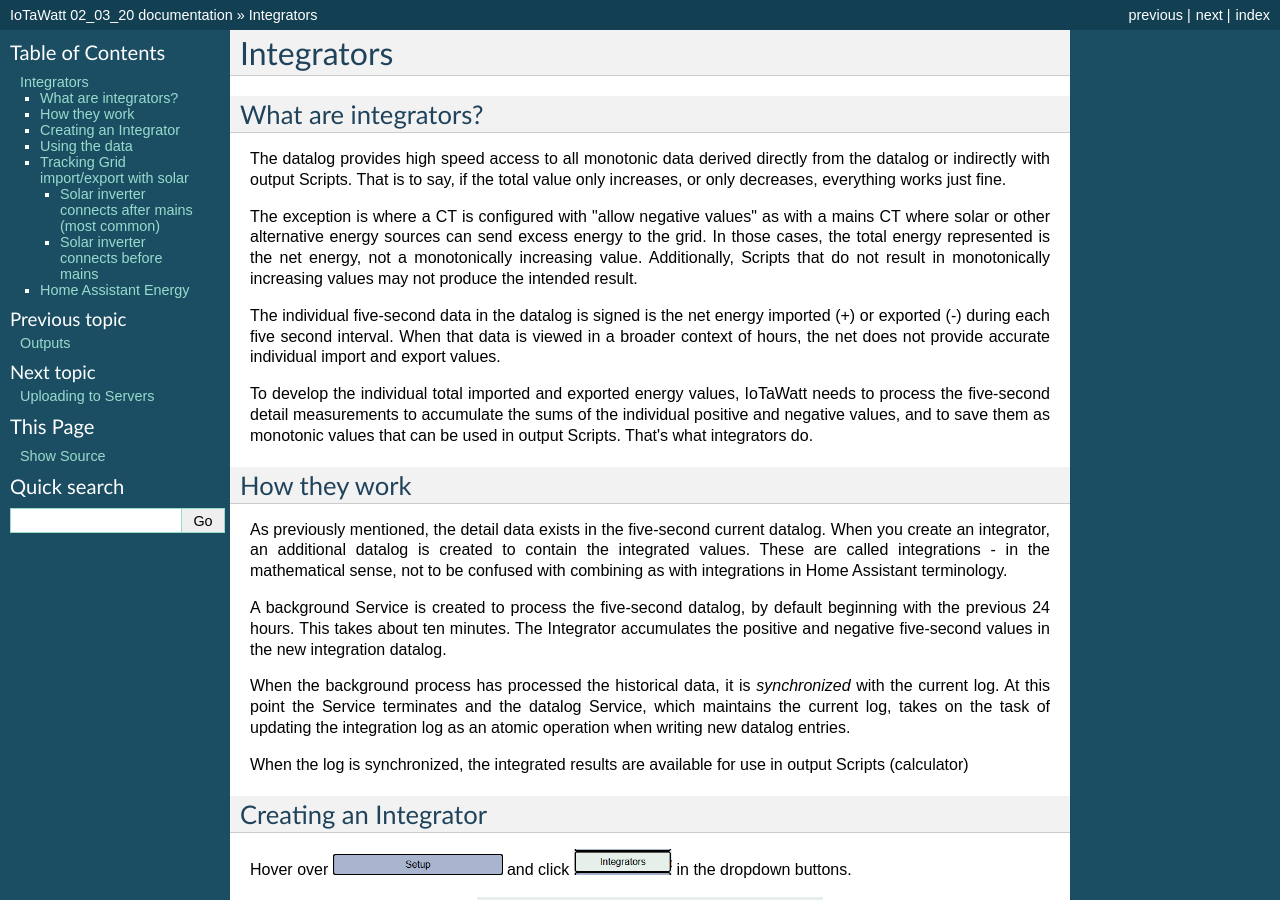
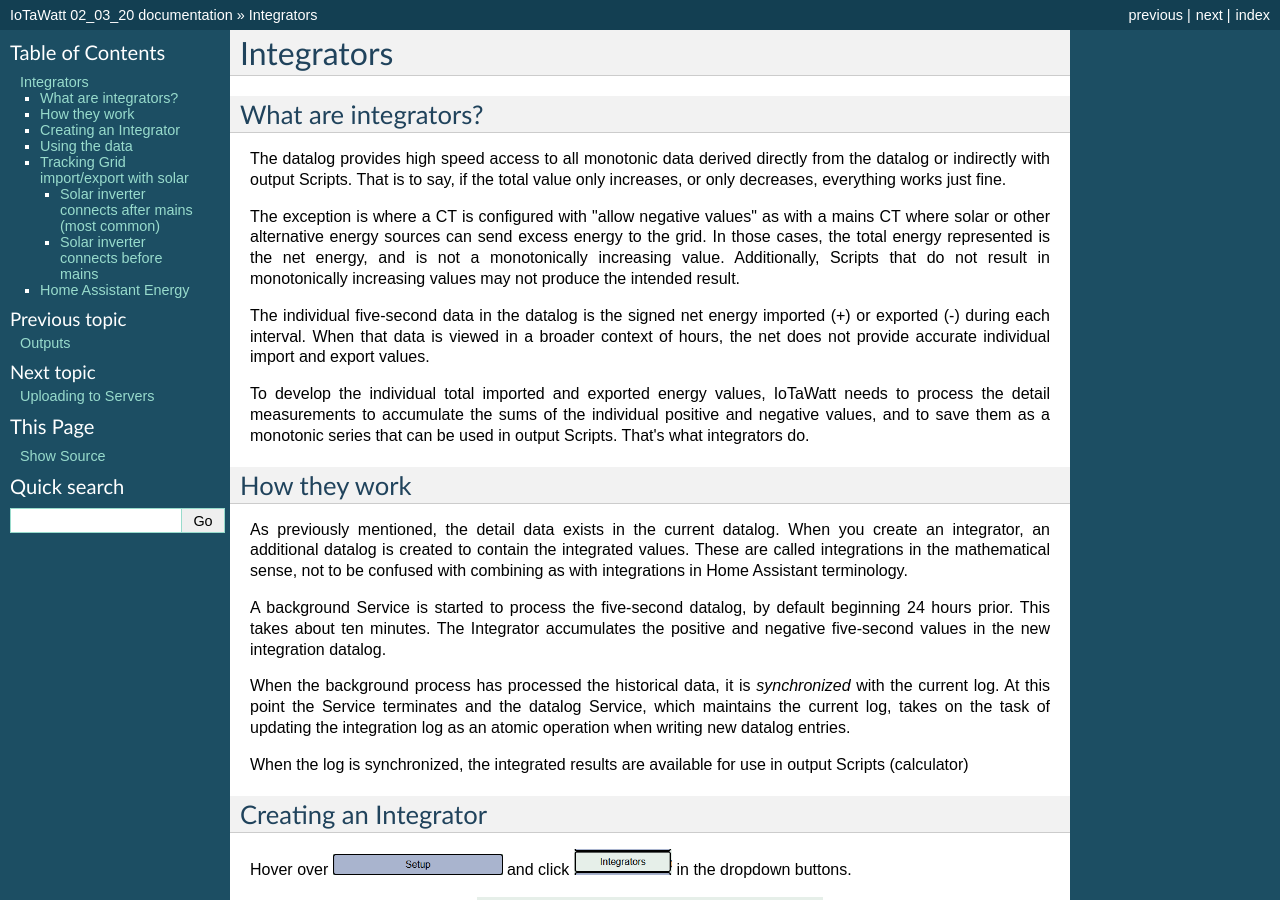
Before and after one commit to boblemaire/IoTaWatt, a Sphinx documentation site: the page built from Docs/integrators.rst, in a window 1280 px wide and 900 px high. Built offline with Sphinx 7.4.7, drawn with Linux system fonts in a browser that asks for light colours; formulas are drawn with MathJax 3; pages that are not in the unit, such as notebooks, are missing from menus.

Commit message:
Update integrators.rst

```diff
--- a/Docs/integrators.rst
+++ b/Docs/integrators.rst
@@ -12,29 +12,29 @@
 The exception is where a CT is configured with "allow negative values" as with
 a mains CT where solar or other alternative energy sources can send excess
 energy to the grid.  In those cases, the total energy represented is the net
-energy, not a monotonically increasing value. Additionally, Scripts that do
+energy, and is not a monotonically increasing value. Additionally, Scripts that do
 not result in monotonically increasing values may not produce the intended result.
 
-The individual five-second data in the datalog is signed is the net energy
-imported (+) or exported (-) during each five second interval. When that data is viewed in a broader context
+The individual five-second data in the datalog is the signed net energy
+imported (+) or exported (-) during each interval. When that data is viewed in a broader context
 of hours, the net does not provide accurate individual import and export values.
 
 To develop the individual total imported and exported energy values,
-IoTaWatt needs to process the five-second detail measurements
+IoTaWatt needs to process the detail measurements
 to accumulate the sums of the individual positive and negative values,
-and to save them as monotonic values that can
+and to save them as a monotonic series that can
 be used in output Scripts.  That's what integrators do.
 
 How they work
 -------------
 
-As previously mentioned, the detail data exists in the five-second current datalog.
+As previously mentioned, the detail data exists in the current datalog.
 When you create an integrator, an additional datalog is created to
-contain the integrated values. These are called integrations - in the mathematical sense,
+contain the integrated values. These are called integrations in the mathematical sense,
 not to be confused with combining as with integrations in Home Assistant terminology.
 
-A background Service is created to process the five-second datalog, by default
-beginning with the previous 24 hours. This takes about ten minutes. The Integrator accumulates
+A background Service is started to process the five-second datalog, by default
+beginning 24 hours prior. This takes about ten minutes. The Integrator accumulates
 the positive and negative five-second values in the new integration datalog.
 
 When the background process has processed the historical data, it is *synchronized*
```
